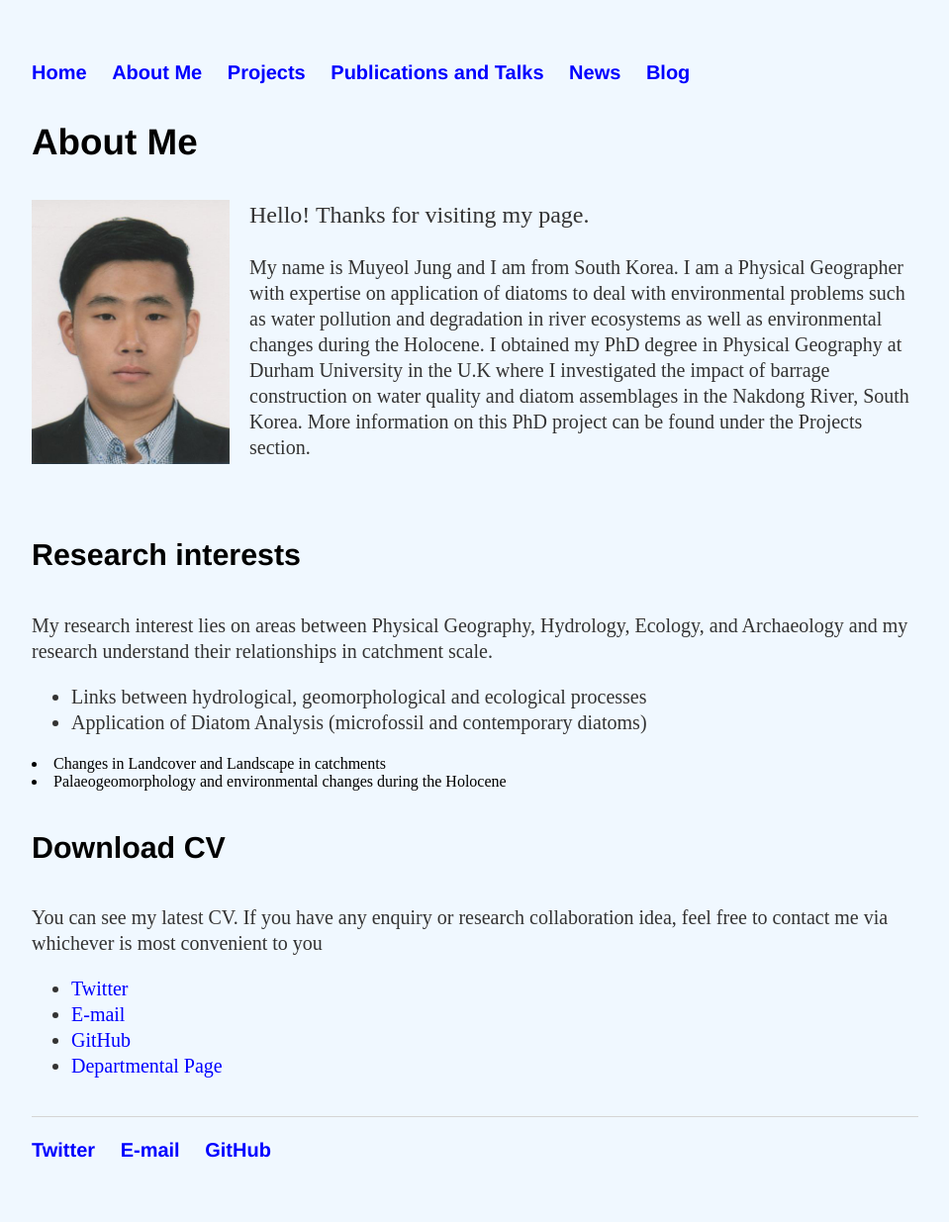
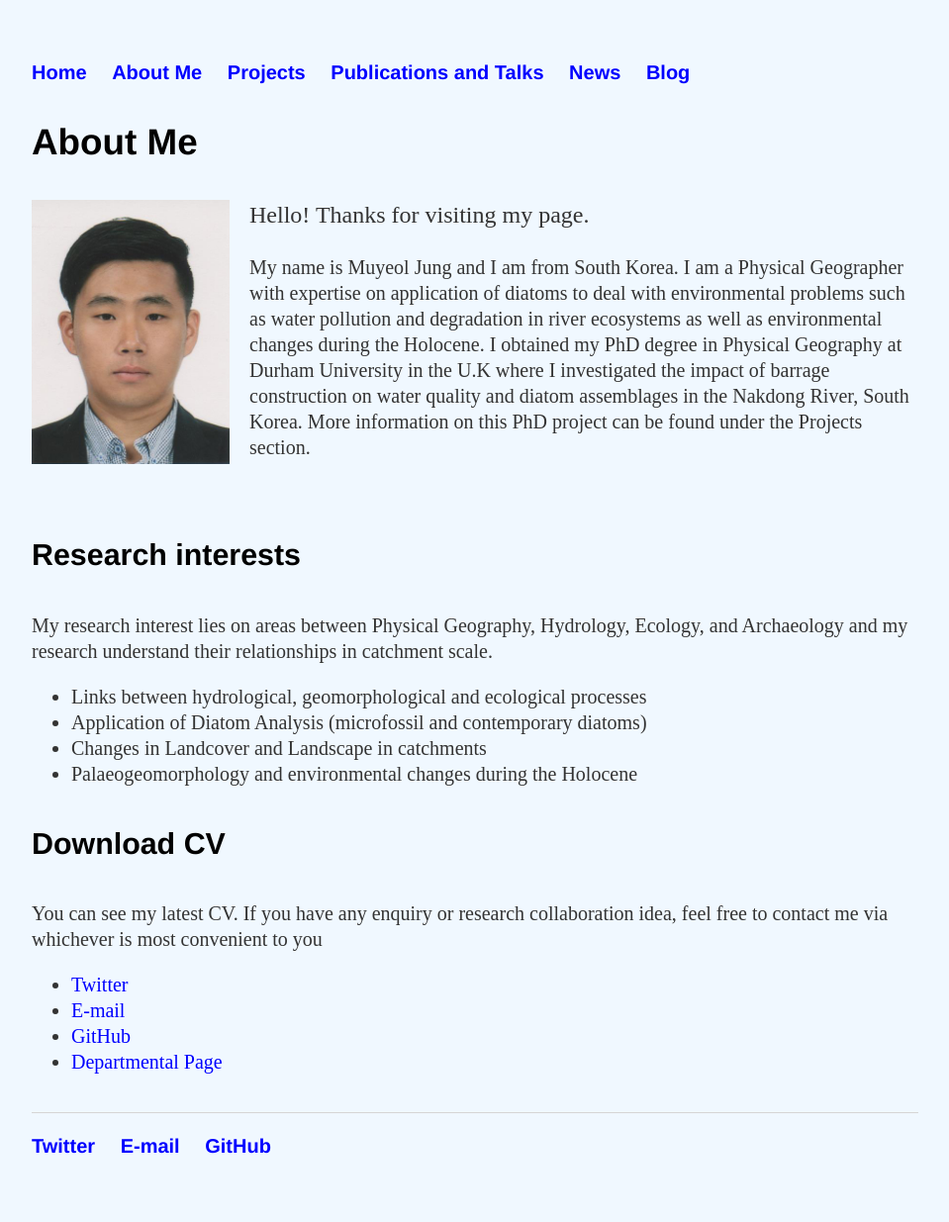
Before and after one commit to muyeoljung/muyeoljung.github.io, a Jekyll site: the page built from about/index.html, in a window 1280 px wide. Shown: the whole page at 99% size, without its empty margins (160-1119 px from the left). Built offline with Jekyll 4.4.1, drawn with Linux system fonts in a browser that asks for light colours.

Commit message:
Update index.html

```diff
--- a/about/index.html
+++ b/about/index.html
@@ -10,15 +10,17 @@ title: About Me
 				I obtained my PhD degree in Physical Geography at Durham University in the U.K where I investigated the impact of barrage construction on water quality and diatom assemblages in the Nakdong River, South Korea. More information on this PhD project can be found under the Projects section.</p>
 			<br>
 			<!-- <p> I achieved Bachelor's degree in Geography and Master's degree in Physical Geography at the Geography department in Kyungpook National University before I moved abroad to pursue a PhD degree in Durham. Between Master and PhD courses, I was involved with different types of research projects funded by the government-affiliated institutions. </p>-->
+			</div>
 
+                        <div>
 			<h4>Research interests</h4>
 			<p>My research interest lies on areas between Physical Geography, Hydrology, Ecology, and Archaeology and my research understand their relationships in catchment scale.</p>
 
 			<ul class="Research interests">
 				<li>Links between hydrological, geomorphological and ecological processes</li>
-				<li>Application of Diatom Analysis (microfossil and contemporary diatoms)</li></ul>
+				<li>Application of Diatom Analysis (microfossil and contemporary diatoms)</li>
 				<li>Changes in Landcover and Landscape in catchments</li>
-				<li>Palaeogeomorphology and environmental changes during the Holocene</li>
+				<li>Palaeogeomorphology and environmental changes during the Holocene</li></ul>
 
 			<h4>Download CV</h4>
 			<p> You can see my latest CV. If you have any enquiry or research collaboration idea, feel free to contact me via whichever is most convenient to you </p>
```
